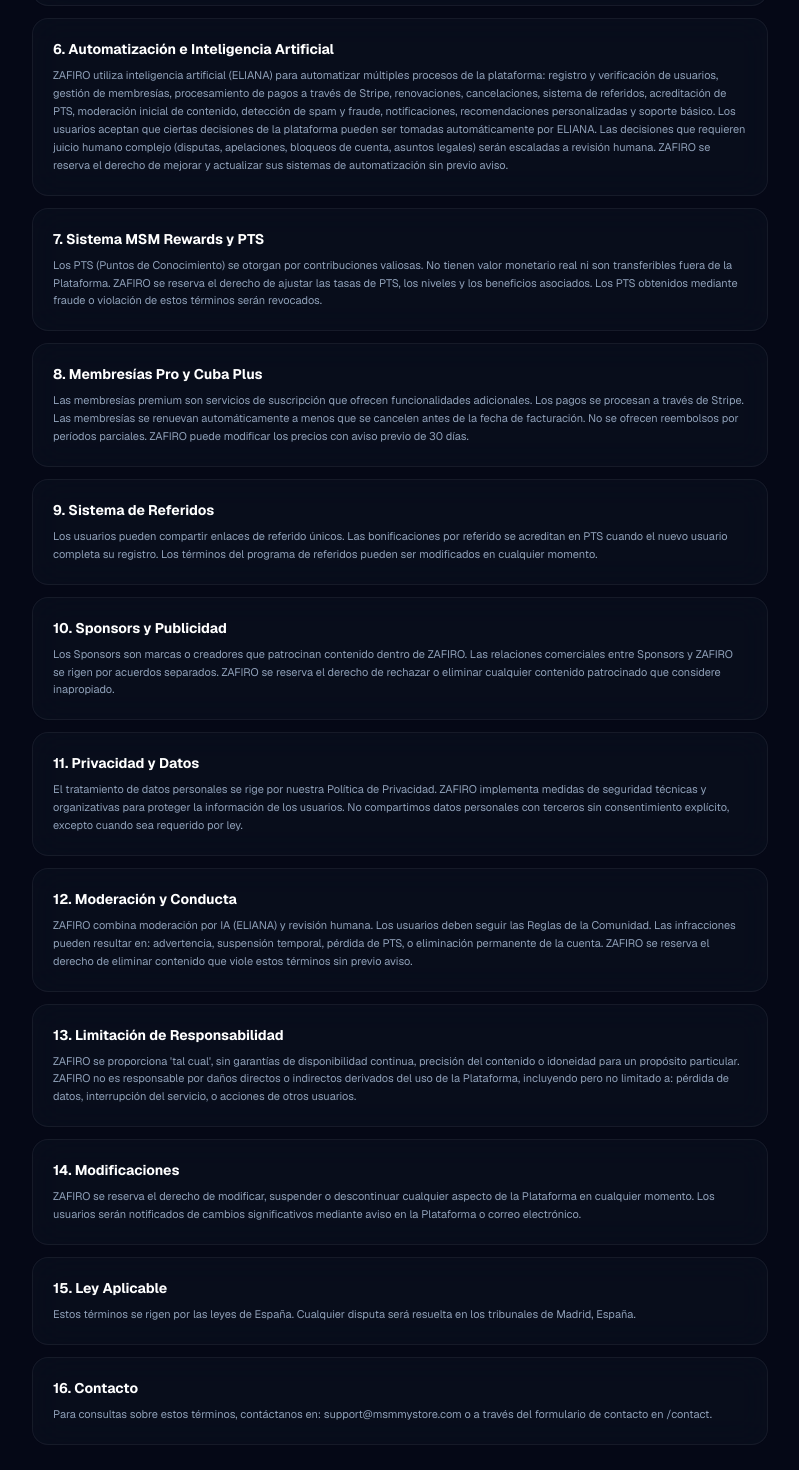
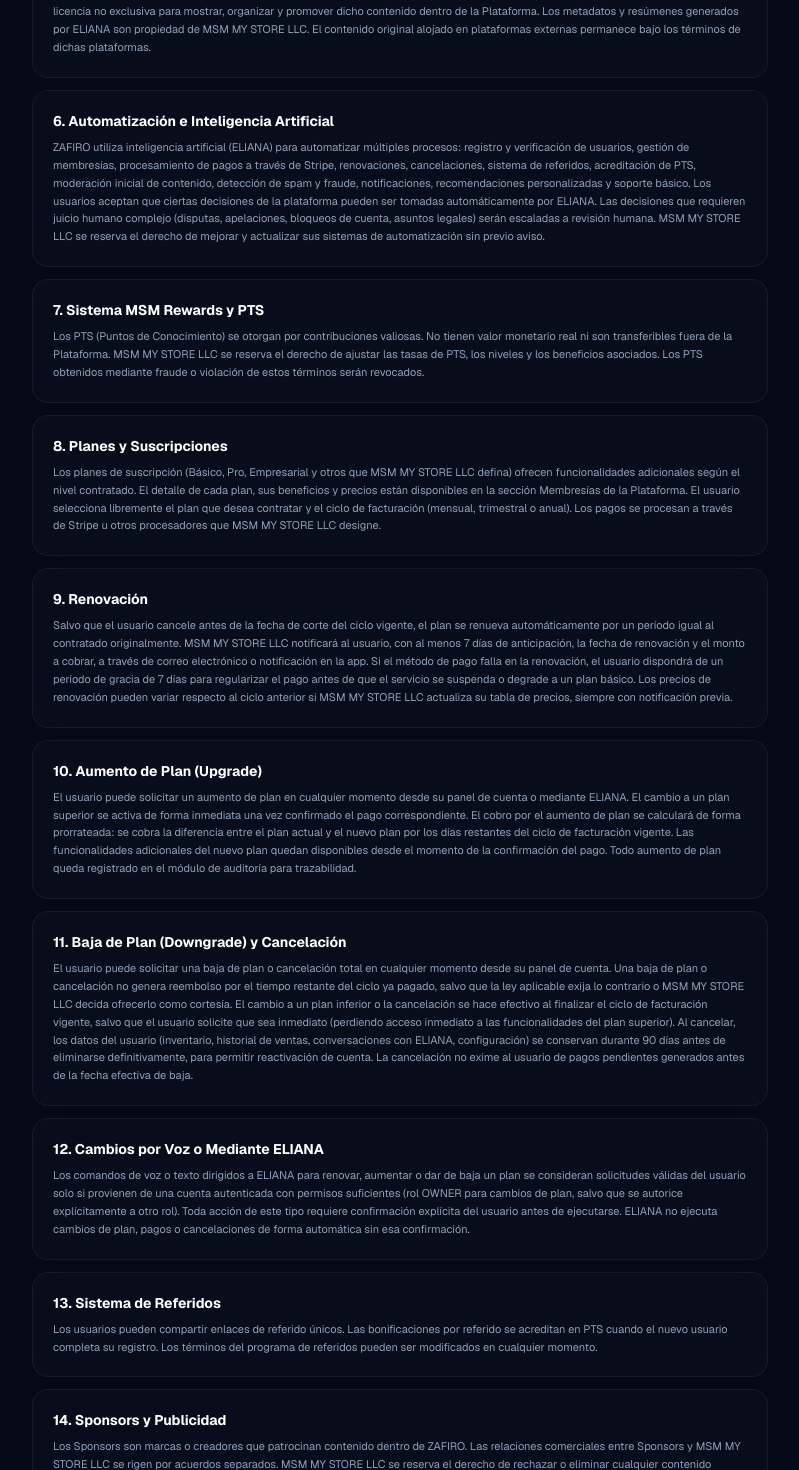
Before and after one commit to MSM2024/MSM-Zafiro, a Next.js app: page /terms in a window 1280 px wide. Shown: the part 1040-2510 px from the top of the page, without its empty margins (240-1039 px from the left). Built offline with nearby package versions, Linux system fonts and the light colour scheme; no server answers.

Commit message:
feat(terms): integrate Planes y Suscripciones ZAFIRO (PDF v1.0)
- Merge subscription terms (renovation, upgrade, downgrade, ELIANA voice)
- Update sections to reflect MSM MY STORE LLC ownership
- Change governing law to Florida, EE.UU.
- Update contact to soporte@msmmystore.com

```diff
--- a/src/app/terms/page.tsx
+++ b/src/app/terms/page.tsx
@@ -10,67 +10,83 @@
   const sections = [
     {
       title: "1. Aceptación de los Términos",
-      content: "Al acceder y utilizar ZAFIRO (en adelante, 'la Plataforma'), aceptas estar sujeto a estos Términos y Condiciones. Si no estás de acuerdo con alguna parte, no debes usar la Plataforma. ZAFIRO se reserva el derecho de modificar estos términos en cualquier momento, notificando a los usuarios mediante la publicación de la versión actualizada.",
+      content: "Al acceder y utilizar ZAFIRO (en adelante, 'la Plataforma'), aceptas estar sujeto a estos Términos y Condiciones, incluyendo los términos específicos de Planes y Suscripciones detallados más adelante. Si no estás de acuerdo con alguna parte, no debes usar la Plataforma. MSM MY STORE LLC se reserva el derecho de modificar estos términos en cualquier momento, notificando a los usuarios mediante la publicación de la versión actualizada en la Plataforma.",
     },
     {
       title: "2. Definiciones",
-      content: "'ZAFIRO': Red Social del Conocimiento impulsada por Inteligencia Artificial. 'Usuario': toda persona que accede a la Plataforma. 'Creador': usuario que mantiene un perfil público con plataformas conectadas. 'ELIANA': sistema de inteligencia artificial que analiza y relaciona contenido. 'PTS': Puntos de Conocimiento, unidad de valor del sistema MSM Rewards. 'Mapa Vivo del Conocimiento': grafo inteligente que relaciona todo el contenido de la Plataforma. 'Universo Digital': conjunto de plataformas externas conectadas por un usuario.",
+      content: "'ZAFIRO': Sistema Operativo de Microrredes Inteligentes del ecosistema MSM. 'Usuario / Titular de cuenta': persona o negocio registrado en ZAFIRO. 'Plan': nivel de servicio contratado (Básico, Pro, Empresarial u otros que MSM MY STORE LLC defina). 'Ciclo de facturación': período mensual, trimestral o anual por el cual se cobra el plan. 'Renovación': continuación automática del plan al finalizar el ciclo vigente. 'Upgrade': cambio a un plan superior. 'Downgrade / Cancelación': reducción o terminación de la suscripción. 'ELIANA': inteligencia artificial que automatiza procesos de la plataforma. 'PTS': Puntos de Conocimiento, unidad de valor del sistema MSM Rewards. 'Creador': usuario que mantiene un perfil público con plataformas conectadas.",
     },
     {
       title: "3. Uso de la Plataforma",
-      content: "ZAFIRO permite: (a) realizar preguntas y publicar respuestas; (b) conectar plataformas externas (redes sociales, canales, sitios web, aplicaciones) a un perfil unificado; (c) participar en Círculos y comunidades; (d) ganar PTS y acceder a membresías premium; (e) utilizar ELIANA para análisis de contenido. El usuario se compromete a no utilizar la Plataforma para actividades ilícitas, difundir desinformación, acosar a otros usuarios o violar derechos de propiedad intelectual.",
+      content: "ZAFIRO permite: (a) realizar preguntas y publicar respuestas; (b) conectar plataformas externas (redes sociales, canales, sitios web, aplicaciones) a un perfil unificado; (c) participar en Círculos y comunidades; (d) ganar PTS y acceder a membresías premium; (e) utilizar ELIANA para análisis de contenido y automatización de operaciones; (f) gestionar inventario, ventas, caja y economía del ecosistema MSM. El usuario se compromete a no utilizar la Plataforma para actividades ilícitas, difundir desinformación, acosar a otros usuarios o violar derechos de propiedad intelectual.",
     },
     {
       title: "4. Conexión de Plataformas Externas",
-      content: "ZAFIRO permite conectar enlaces públicos a plataformas externas (YouTube, Instagram, TikTok, Facebook, X, Telegram, WhatsApp, GitHub, blogs, sitios web, tiendas, etc.). Al conectar una plataforma, el creador autoriza explícitamente la visualización de vista previa de su contenido en ZAFIRO. ZAFIRO NO almacena el contenido original de dichas plataformas. Solo guarda metadatos (título, descripción, URL) y resúmenes generados por ELIANA. Las vistas previas se generan utilizando las capacidades permitidas por cada plataforma y sus APIs oficiales. Cada plataforma origen (YouTube, Instagram, etc.) conserva sus propias políticas de derechos de autor y es responsable de gestionar cualquier infracción. El creador es responsable del contenido que publica en sus propias plataformas.",
+      content: "ZAFIRO permite conectar enlaces públicos a plataformas externas (YouTube, Instagram, TikTok, Facebook, X, Telegram, WhatsApp, GitHub, blogs, sitios web, tiendas, etc.). Al conectar una plataforma, el creador autoriza explícitamente la visualización de vista previa de su contenido en ZAFIRO. ZAFIRO NO almacena el contenido original de dichas plataformas. Solo guarda metadatos (título, descripción, URL) y resúmenes generados por ELIANA. Las vistas previas se generan utilizando las capacidades permitidas por cada plataforma y sus APIs oficiales. Cada plataforma origen conserva sus propias políticas de derechos de autor y es responsable de gestionar cualquier infracción. El creador es responsable del contenido que publica en sus propias plataformas.",
     },
     {
       title: "5. Propiedad Intelectual",
-      content: "El contenido generado por los usuarios (preguntas, respuestas, comentarios) es propiedad de sus autores, quienes otorgan a ZAFIRO una licencia no exclusiva para mostrar, organizar y promover dicho contenido dentro de la Plataforma. Los metadatos y resúmenes generados por ELIANA son propiedad de ZAFIRO. El contenido original alojado en plataformas externas permanece bajo los términos de dichas plataformas.",
+      content: "El contenido generado por los usuarios (preguntas, respuestas, comentarios) es propiedad de sus autores, quienes otorgan a ZAFIRO una licencia no exclusiva para mostrar, organizar y promover dicho contenido dentro de la Plataforma. Los metadatos y resúmenes generados por ELIANA son propiedad de MSM MY STORE LLC. El contenido original alojado en plataformas externas permanece bajo los términos de dichas plataformas.",
     },
     {
       title: "6. Automatización e Inteligencia Artificial",
-      content: "ZAFIRO utiliza inteligencia artificial (ELIANA) para automatizar múltiples procesos de la plataforma: registro y verificación de usuarios, gestión de membresías, procesamiento de pagos a través de Stripe, renovaciones, cancelaciones, sistema de referidos, acreditación de PTS, moderación inicial de contenido, detección de spam y fraude, notificaciones, recomendaciones personalizadas y soporte básico. Los usuarios aceptan que ciertas decisiones de la plataforma pueden ser tomadas automáticamente por ELIANA. Las decisiones que requieren juicio humano complejo (disputas, apelaciones, bloqueos de cuenta, asuntos legales) serán escaladas a revisión humana. ZAFIRO se reserva el derecho de mejorar y actualizar sus sistemas de automatización sin previo aviso.",
+      content: "ZAFIRO utiliza inteligencia artificial (ELIANA) para automatizar múltiples procesos: registro y verificación de usuarios, gestión de membresías, procesamiento de pagos a través de Stripe, renovaciones, cancelaciones, sistema de referidos, acreditación de PTS, moderación inicial de contenido, detección de spam y fraude, notificaciones, recomendaciones personalizadas y soporte básico. Los usuarios aceptan que ciertas decisiones de la plataforma pueden ser tomadas automáticamente por ELIANA. Las decisiones que requieren juicio humano complejo (disputas, apelaciones, bloqueos de cuenta, asuntos legales) serán escaladas a revisión humana. MSM MY STORE LLC se reserva el derecho de mejorar y actualizar sus sistemas de automatización sin previo aviso.",
     },
     {
       title: "7. Sistema MSM Rewards y PTS",
-      content: "Los PTS (Puntos de Conocimiento) se otorgan por contribuciones valiosas. No tienen valor monetario real ni son transferibles fuera de la Plataforma. ZAFIRO se reserva el derecho de ajustar las tasas de PTS, los niveles y los beneficios asociados. Los PTS obtenidos mediante fraude o violación de estos términos serán revocados.",
+      content: "Los PTS (Puntos de Conocimiento) se otorgan por contribuciones valiosas. No tienen valor monetario real ni son transferibles fuera de la Plataforma. MSM MY STORE LLC se reserva el derecho de ajustar las tasas de PTS, los niveles y los beneficios asociados. Los PTS obtenidos mediante fraude o violación de estos términos serán revocados.",
     },
     {
-      title: "8. Membresías Pro y Cuba Plus",
-      content: "Las membresías premium son servicios de suscripción que ofrecen funcionalidades adicionales. Los pagos se procesan a través de Stripe. Las membresías se renuevan automáticamente a menos que se cancelen antes de la fecha de facturación. No se ofrecen reembolsos por períodos parciales. ZAFIRO puede modificar los precios con aviso previo de 30 días.",
+      title: "8. Planes y Suscripciones",
+      content: "Los planes de suscripción (Básico, Pro, Empresarial y otros que MSM MY STORE LLC defina) ofrecen funcionalidades adicionales según el nivel contratado. El detalle de cada plan, sus beneficios y precios están disponibles en la sección Membresías de la Plataforma. El usuario selecciona libremente el plan que desea contratar y el ciclo de facturación (mensual, trimestral o anual). Los pagos se procesan a través de Stripe u otros procesadores que MSM MY STORE LLC designe.",
     },
     {
-      title: "9. Sistema de Referidos",
+      title: "9. Renovación",
+      content: "Salvo que el usuario cancele antes de la fecha de corte del ciclo vigente, el plan se renueva automáticamente por un período igual al contratado originalmente. MSM MY STORE LLC notificará al usuario, con al menos 7 días de anticipación, la fecha de renovación y el monto a cobrar, a través de correo electrónico o notificación en la app. Si el método de pago falla en la renovación, el usuario dispondrá de un período de gracia de 7 días para regularizar el pago antes de que el servicio se suspenda o degrade a un plan básico. Los precios de renovación pueden variar respecto al ciclo anterior si MSM MY STORE LLC actualiza su tabla de precios, siempre con notificación previa.",
+    },
+    {
+      title: "10. Aumento de Plan (Upgrade)",
+      content: "El usuario puede solicitar un aumento de plan en cualquier momento desde su panel de cuenta o mediante ELIANA. El cambio a un plan superior se activa de forma inmediata una vez confirmado el pago correspondiente. El cobro por el aumento de plan se calculará de forma prorrateada: se cobra la diferencia entre el plan actual y el nuevo plan por los días restantes del ciclo de facturación vigente. Las funcionalidades adicionales del nuevo plan quedan disponibles desde el momento de la confirmación del pago. Todo aumento de plan queda registrado en el módulo de auditoría para trazabilidad.",
+    },
+    {
+      title: "11. Baja de Plan (Downgrade) y Cancelación",
+      content: "El usuario puede solicitar una baja de plan o cancelación total en cualquier momento desde su panel de cuenta. Una baja de plan o cancelación no genera reembolso por el tiempo restante del ciclo ya pagado, salvo que la ley aplicable exija lo contrario o MSM MY STORE LLC decida ofrecerlo como cortesía. El cambio a un plan inferior o la cancelación se hace efectivo al finalizar el ciclo de facturación vigente, salvo que el usuario solicite que sea inmediato (perdiendo acceso inmediato a las funcionalidades del plan superior). Al cancelar, los datos del usuario (inventario, historial de ventas, conversaciones con ELIANA, configuración) se conservan durante 90 días antes de eliminarse definitivamente, para permitir reactivación de cuenta. La cancelación no exime al usuario de pagos pendientes generados antes de la fecha efectiva de baja.",
+    },
+    {
+      title: "12. Cambios por Voz o Mediante ELIANA",
+      content: "Los comandos de voz o texto dirigidos a ELIANA para renovar, aumentar o dar de baja un plan se consideran solicitudes válidas del usuario solo si provienen de una cuenta autenticada con permisos suficientes (rol OWNER para cambios de plan, salvo que se autorice explícitamente a otro rol). Toda acción de este tipo requiere confirmación explícita del usuario antes de ejecutarse. ELIANA no ejecuta cambios de plan, pagos o cancelaciones de forma automática sin esa confirmación.",
+    },
+    {
+      title: "13. Sistema de Referidos",
       content: "Los usuarios pueden compartir enlaces de referido únicos. Las bonificaciones por referido se acreditan en PTS cuando el nuevo usuario completa su registro. Los términos del programa de referidos pueden ser modificados en cualquier momento.",
     },
     {
-      title: "10. Sponsors y Publicidad",
-      content: "Los Sponsors son marcas o creadores que patrocinan contenido dentro de ZAFIRO. Las relaciones comerciales entre Sponsors y ZAFIRO se rigen por acuerdos separados. ZAFIRO se reserva el derecho de rechazar o eliminar cualquier contenido patrocinado que considere inapropiado.",
+      title: "14. Sponsors y Publicidad",
+      content: "Los Sponsors son marcas o creadores que patrocinan contenido dentro de ZAFIRO. Las relaciones comerciales entre Sponsors y MSM MY STORE LLC se rigen por acuerdos separados. MSM MY STORE LLC se reserva el derecho de rechazar o eliminar cualquier contenido patrocinado que considere inapropiado.",
     },
     {
-      title: "11. Privacidad y Datos",
-      content: "El tratamiento de datos personales se rige por nuestra Política de Privacidad. ZAFIRO implementa medidas de seguridad técnicas y organizativas para proteger la información de los usuarios. No compartimos datos personales con terceros sin consentimiento explícito, excepto cuando sea requerido por ley.",
+      title: "15. Privacidad y Datos",
+      content: "El tratamiento de datos personales se rige por nuestra Política de Privacidad. ZAFIRO implementa medidas de seguridad técnicas y organizativas para proteger la información de los usuarios. No compartimos datos personales con terceros sin consentimiento explícito, excepto cuando sea requerido por ley. Ciertas funciones reguladas (ej. procesamiento de pagos, wallets, remesas) pueden requerir un período de retención de datos mayor por obligaciones legales o contractuales con terceros proveedores.",
     },
     {
-      title: "12. Moderación y Conducta",
-      content: "ZAFIRO combina moderación por IA (ELIANA) y revisión humana. Los usuarios deben seguir las Reglas de la Comunidad. Las infracciones pueden resultar en: advertencia, suspensión temporal, pérdida de PTS, o eliminación permanente de la cuenta. ZAFIRO se reserva el derecho de eliminar contenido que viole estos términos sin previo aviso.",
+      title: "16. Moderación y Conducta",
+      content: "ZAFIRO combina moderación por IA (ELIANA) y revisión humana. Los usuarios deben seguir las Reglas de la Comunidad. Las infracciones pueden resultar en: advertencia, suspensión temporal, pérdida de PTS, o eliminación permanente de la cuenta. MSM MY STORE LLC se reserva el derecho de eliminar contenido que viole estos términos sin previo aviso.",
     },
     {
-      title: "13. Limitación de Responsabilidad",
-      content: "ZAFIRO se proporciona 'tal cual', sin garantías de disponibilidad continua, precisión del contenido o idoneidad para un propósito particular. ZAFIRO no es responsable por daños directos o indirectos derivados del uso de la Plataforma, incluyendo pero no limitado a: pérdida de datos, interrupción del servicio, o acciones de otros usuarios.",
+      title: "17. Limitación de Responsabilidad",
+      content: "ZAFIRO se proporciona 'tal cual', sin garantías de disponibilidad continua, precisión del contenido o idoneidad para un propósito particular. MSM MY STORE LLC no es responsable por daños directos o indirectos derivados del uso de la Plataforma, incluyendo pero no limitado a: pérdida de datos, interrupción del servicio, o acciones de otros usuarios.",
     },
     {
-      title: "14. Modificaciones",
-      content: "ZAFIRO se reserva el derecho de modificar, suspender o descontinuar cualquier aspecto de la Plataforma en cualquier momento. Los usuarios serán notificados de cambios significativos mediante aviso en la Plataforma o correo electrónico.",
+      title: "18. Modificaciones a Estos Términos",
+      content: "MSM MY STORE LLC puede actualizar estos términos en cualquier momento. Los cambios se notificarán con al menos 15 días de anticipación antes de entrar en vigor. El uso continuado del servicio después de la fecha de entrada en vigor de los cambios constituye aceptación de los nuevos términos.",
     },
     {
-      title: "15. Ley Aplicable",
-      content: "Estos términos se rigen por las leyes de España. Cualquier disputa será resuelta en los tribunales de Madrid, España.",
+      title: "19. Ley Aplicable",
+      content: "Estos términos se rigen por las leyes del Estado de Florida, Estados Unidos, y leyes federales de EE.UU. aplicables. Cualquier disputa será resuelta en los tribunales de Port Saint Lucie, Florida, EE.UU.",
     },
     {
-      title: "16. Contacto",
-      content: "Para consultas sobre estos términos, contáctanos en: support@msmmystore.com o a través del formulario de contacto en /contact.",
+      title: "20. Contacto",
+      content: "Para consultas sobre estos términos, renovaciones, cambios de plan o cancelaciones, contáctanos en: soporte@msmmystore.com o a través del formulario de contacto en /contact. MSM MY STORE LLC — Port Saint Lucie, Florida, EE.UU.",
     },
   ]
 
```
